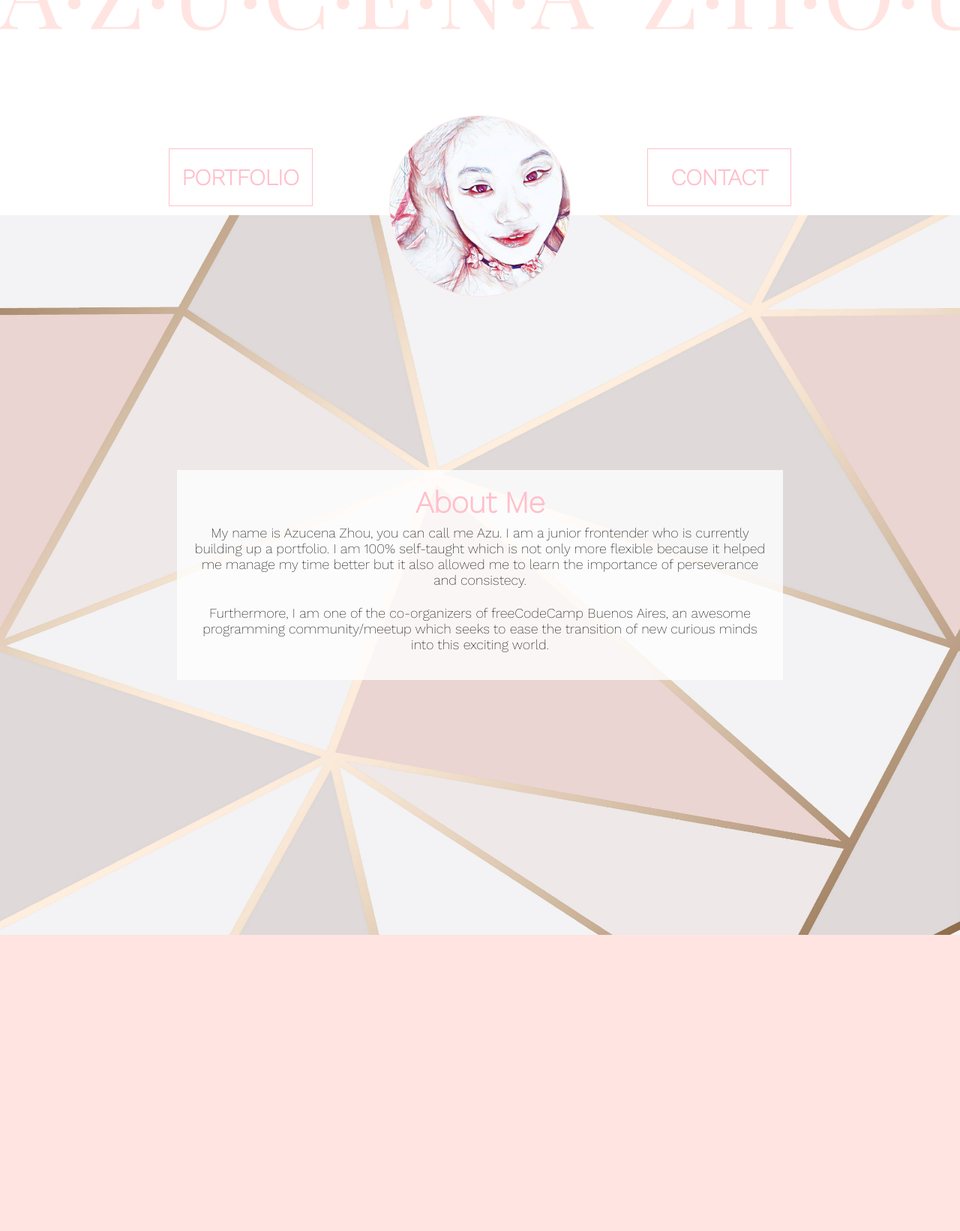
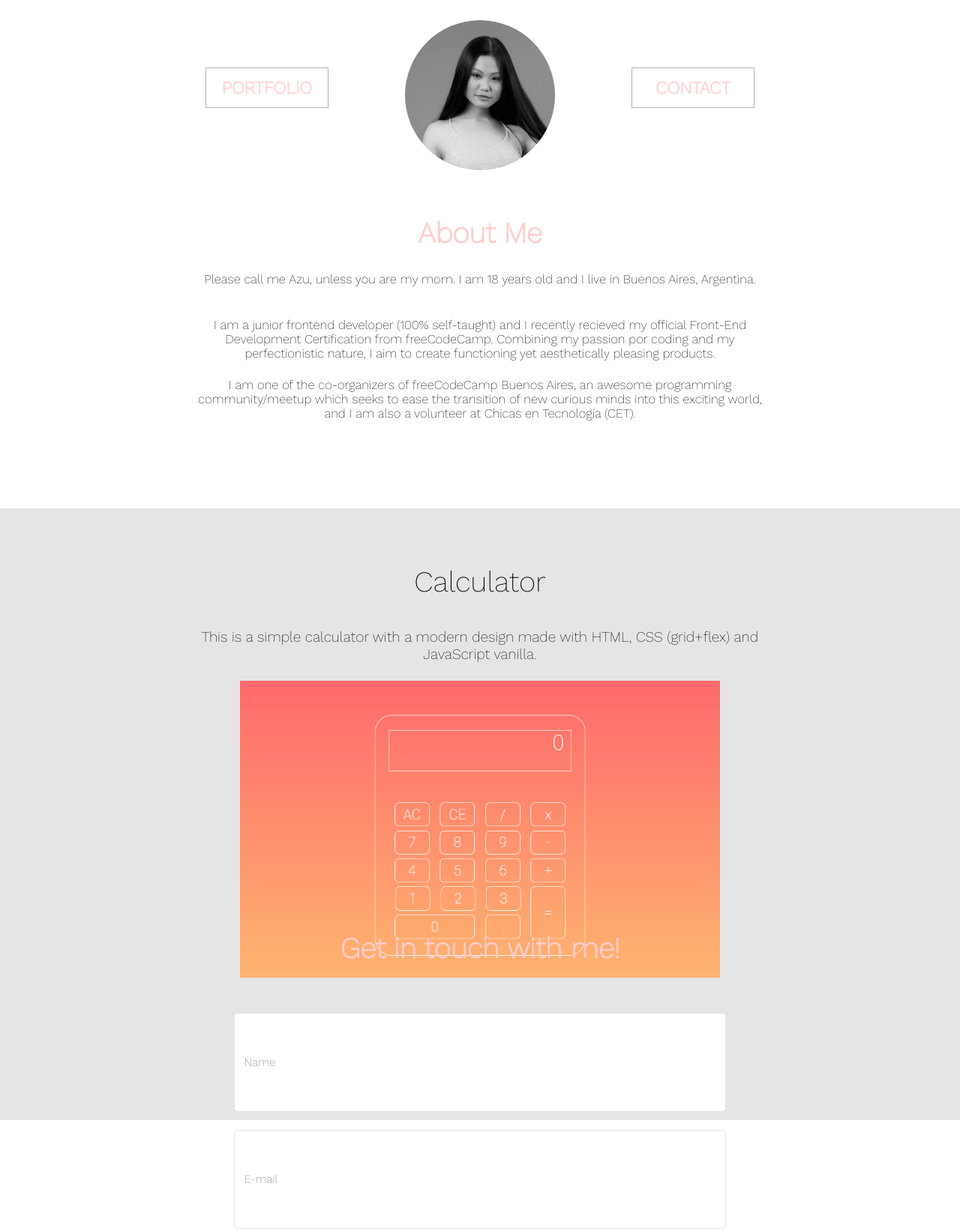
Before and after one commit to AzuZhou/Portfolio, a plain HTML site: page index.html in a window 1280 px wide. Shown: the part 138-1780 px from the top of the page at 75% size. Drawn offline with nearby package versions, Linux system fonts and the light colour scheme.

Commit message:
More design changes

```diff
--- a/index.html
+++ b/index.html
@@ -4,6 +4,7 @@
 <head>
     <meta charset="UTF-8">
     <title> Azucena Zhou </title>
+    <meta name="viewport" content="width=device-width, initial-scale=1.0">
     <link rel="stylesheet" href="stylesheet.css" type="text/css">
     <link href="https://fonts.googleapis.com/css?family=Work+Sans:200" rel="stylesheet">
     <link href="https://fonts.googleapis.com/css?family=Playfair+Display" rel="stylesheet">
@@ -18,39 +19,67 @@
                     <a href="#portfolio">Portfolio</a>
                 </li>
                 <a href="#bio">
-                    <img src="./art.jpg" alt="Profile">
+                    <img src="./profile.jpg" alt="Profile">
                 </a>
                 <li>
                     <a href="#contact">Contact</a>
                 </li>
             </nav>
         </header>
+
         <div id="bio">
-
             <div class="description">
                 <h1> About Me </h1>
-                <p> My name is Azucena Zhou, you can call me Azu. I am a junior frontender who is currently building up a portfolio.
-                    I am 100% self-taught which is not only more flexible because it helped me manage my time better but
-                    it also allowed me to learn the importance of perseverance and consistecy.</p>
                 <p>
-                    Furthermore, I am one of the co-organizers of freeCodeCamp Buenos Aires, an awesome programming community/meetup which seeks
-                    to ease the transition of new curious minds into this exciting world.
+                    Please call me Azu, unless you are my mom. I am 18 years old and I live in Buenos Aires, Argentina.
+                </p>
+                <p> I am a junior frontend developer (100% self-taught) and I recently recieved my official Front-End Development
+                    Certification from freeCodeCamp. Combining my passion por coding and my perfectionistic nature, I aim
+                    to create functioning yet aesthetically pleasing products.</p>
+                <p>
+                    I am one of the co-organizers of freeCodeCamp Buenos Aires, an awesome programming community/meetup which seeks to ease the
+                    transition of new curious minds into this exciting world, and I am also a volunteer at Chicas en Tecnología
+                    (CET).
                 </p>
             </div>
         </div>
+
         <div id="portfolio">
-            <div class="project-1">
-                <h3>To Do List</h3>
-            </div>
-            <div class="project-2">
+            <div class="slider-holder">
 
-            </div>
-            <div class="project-3">
+                <div class="project-holder">
+                    <div id="project-1">
+                        <h2>Calculator</h2>
+                        <p>This is a simple calculator with a modern design made with HTML, CSS (grid+flex) and JavaScript vanilla.</p>
+                        <a href="https://azuzhou.github.io/Calculator/" target="_blank">
+                            <img src="./calculator.jpg" alt="Calculator">
+                        </a>
+                    </div>
+                    <div id="project-2">
+                        <h2>2</h2>
+                    </div>
+                    <div id="project-3">
+                        <h2>3</h2>
+                    </div>
+                </div>
 
+                <div class="button-holder">
+                    <button id="btn-project-1" href="#project-1"></button>
+                    <button id="btn-project-2" href="#project-2"></button>
+                    <button id="btn-project-3" href="#project-3"></button>
+                </div>
             </div>
         </div>
+
         <div id="contact">
-            <h1> Get in touch with me! </h1>
+            <h1>Get in touch with me!</h1>
+            <form action="mailto:azucena.zhou@gmail.com" method="post" enctype="text/plain">
+                <input type="text" name="name" placeholder="Name">
+                <input type="text" name="mail" placeholder="E-mail">
+                <textarea rows="10" cols="50" id="comment" size="140" placeholder="Comment"></textarea>
+                <button id="send" value="send">Send</button>
+            </form>
+            <h2>Follow me on social media ;)</h2>
             <div class="social-media">
                 <a href="https://github.com/AzuZhou" target="_blank">
                     <img src="./github.png" alt="github">
--- /dev/null
+++ b/main.js
@@ -0,0 +1,3 @@
+document.addEventListener('DOMContentLoaded', function () {
+
+})
--- a/stylesheet.css
+++ b/stylesheet.css
@@ -121,12 +121,12 @@ nav {
   justify-content: center;
   align-items: center;
   list-style-type: none;
-  margin-top: 5px;
+  margin-top: 1vh;
 }
 
 nav li a {
-  color: rgb(255,192,203);
-  font-size: 30px;
+  color: rgb(	255, 204, 204);/* rgb(255,192,203);*/
+  font-size: 1.8vw;
   font-weight: bold;
   text-transform: uppercase;
 }
@@ -134,10 +134,10 @@ nav li a {
 
 nav li {
   display: flex;
-  border: 1px solid	rgb(255,192,203);
-  padding: 15px 10px 15px 10px;
-  width: 170px;
-  height: 45px;
+  border: 1px solid	rgb(	178, 178, 178);/*rgb(255,192,203);*/
+  padding: .5vw .5vh .5vw .5vh;
+  width: 12vw;
+  height: 5vh;
   align-items: center;
   justify-content: center;
 }
@@ -159,35 +159,34 @@ header {
   flex-direction: column;
   flex-grow: 1;
   width: 100vw;
-  height: 50vh;
-  padding-top: 25px;
-  background-color: white;
+  height: 25vh;
+  padding-top: 5vh;
 }
 
 header h1 {
   text-align: center;
   font-family: 'Playfair Display', serif;
-  font-size: 130px;
+  font-size: 6vw;
   font-weight: lighter;
   margin-bottom: 15vh;
-  color: rgb(255,228,225);
+  color:rgb(255,228,225);
 }
 
 header a img {
-  margin-top: 10vh;
+  margin-top: 3vh;
   position: relative;
-  height: 30vh;
+  height: 25vh;
   border-radius: 50%;
-  border: 1px solid rgb(255,228,225);
+  /*border: 1px solid rgb(255,228,225);*/
   margin-left: 8vw;
   margin-right: 8vw;
 }
 
 #bio {
-  background-image: url('background1.jpg');
-  background-size: 100% 100%;
+  /*background-image: url('background1.jpg');
+  background-size: 100% 100%;*/
   display: flex;
-  height: 120vh;
+  height: 72vh;
   width: 100vw;
   justify-content: center;
   align-items: center;
@@ -199,27 +198,29 @@ header a img {
   display: flex;
   justify-content: center;
   align-items: center;
+  padding-top: 10vh;
   width: 60vw;
-  height: 30vh;
-  padding: 20px;
+  height: 50vh;
+  /*padding: 2px;*/
   flex-direction: column;
-  background: rgba(255,255,255,0.8);
+  /*background: rgba(255,255,255,0.8);*/
 }
 
 .description p {
   text-align: center;
-  height: 30vh;
+  height: 10vh;
   width: 100%;
   display: flex;
   justify-content: center;
   align-items: center;
-  font-size: 18px;
+  text-align: center;
+  font-size: 1.3vw;
 }
 
 .description h1 {
-  font-size: 40px;
+  font-size: 3vw;
   font-weight: bold;
-  color: rgb(255,192,203);
+  color: rgb(	255, 204, 204); /*rgb(255,192,203);*/
 }
 
 #contact {
@@ -228,11 +229,8 @@ header a img {
   align-items: center;
   width: 100vw;
   height: 30vh;
-  margin-top: 40px;
-  margin-bottom: 50px;
   flex-direction: column;
-  background: white;
-  opacity: 0.6;
+  height: 100vh;
 }
 
 .social-media {
@@ -241,26 +239,162 @@ header a img {
   justify-content: space-around;
   align-items: center;
   width: 50%;
-  padding-top: 60px;
+  padding-top: 10vh;
+  padding-bottom: 10vh;
 }
 
 #contact h1 {
   font-weight: bold;
-  font-size: 40px;
-  color: rgb(255,192,203);
+  font-size: 3vw;
+  color: rgb(	255, 204, 204);
+  padding-top: 10vh;
+}
+
+#contact h2 {
+  font-size: 3vw;
+  color: rgb(	255, 204, 204);
+  padding-top: 10vh;
 }
 
 .social-media img {
-  height: 60px;
+  height: 8vh;
 }
 
 #portfolio {
-  background-color: rgb(255,228,225);
+  background-color: rgb(229, 229, 229);
   display: flex;
   justify-content: center;
   align-items: center;
   width: 100vw;
-  height: 200vh;
+  height: 102vh;
 }
 
+#portfolio #project-1 {
+  display: block;
+  /*justify-content: center;
+  align-items: center;
+  flex-direction: column;*/
+  height: 80vh;
+  width: 100%;
+  text-align: center;
+}
+
+#portfolio #project-1 h2 {
+  font-size: 3vw;
+  margin-bottom: 5vh;
+}
+
+#portfolio #project-1 p {
+ width: 60vw;
+ font-size: 1.5vw;
+ margin-bottom: 3vh;
+}
+
+#portfolio #project-1 img {
+  size: 100% 100%;
+  width: 50vw;
+}
+
+#portfolio #project-2 {
+  display: none;
+  /*justify-content: center;
+  align-items: center;
+  flex-direction: column;*/
+  height: 80vh;
+  width: 100%;
+  text-align: center;
+}
+
+#portfolio #project-3 {
+  display: none;
+  /*justify-content: center;
+  align-items: center;
+  flex-direction: column;*/
+  height: 80vh;
+  width: 100%;
+  text-align: center;
+}
+
+.slider-holder {
+  display: flex;
+  justify-content: center;
+  align-items: center;
+  flex-direction: column;
+
+}
+
+.project-holder {
+
+}
+
+.button-holder {
+  display: flex;
+  justify-content: center;
+  align-items: flex-end;
+}
+
+#portfolio .slider-holder .button-holder button {
+  cursor: pointer;
+  border: 2px solid white;
+  border-radius: 25px;
+  height: 2vw;
+  width: 2vw;
+  background-color: transparent;
+  margin: 0 .5vw 0 .5vw;
+}
+
+#portfolio .slider-holder .button-holder button:hover {
+  background-color: white;
+}
+
+
+form {
+  display: flex;
+  justify-content: space-between;
+  align-items: center;
+  flex-direction: column;
+  padding-top: 5vh;
+  width: 50vw;
+  font-size: 1.2vw;
+}
+
+form input {
+  padding-left: 1vw;
+  margin-top: 3vh;
+  width: 50vw;
+  border-radius: 5px;
+  border: 1px solid	rgb(229, 229, 229);
+  height: 16vh;
+  width: 100%;
+}
+
+form button {
+  margin-top: 6vh;
+  width: 12vw;
+  height: 18vh;
+  background-color: transparent;
+  border-radius: 20px;
+  border: 1px solid	rgb(229, 229, 229);
+  font-weight: bold;
+  transition-duration: 0.4s;
+}
+
+form button:hover {
+  background-color: rgb(178, 178, 178);
+  color: white;
+  border-color: rgb(178, 178, 178);
+}
+
+#comment {
+  margin-top: 3vh;
+  width: 100%;
+  font-size: 1.2vw;
+  border-radius: 5px;
+  border: 1px solid	rgb(229, 229, 229);
+  height: 12vh;
+  height: 50vh;
+  padding: 1vh 1vw 1vh 1vw;
+}
+
+
 /*rgb(202, 173, 57) rgb(205, 208, 215)
```
Also changed, not shown: calculator.jpg (added), profile.jpg (added).
